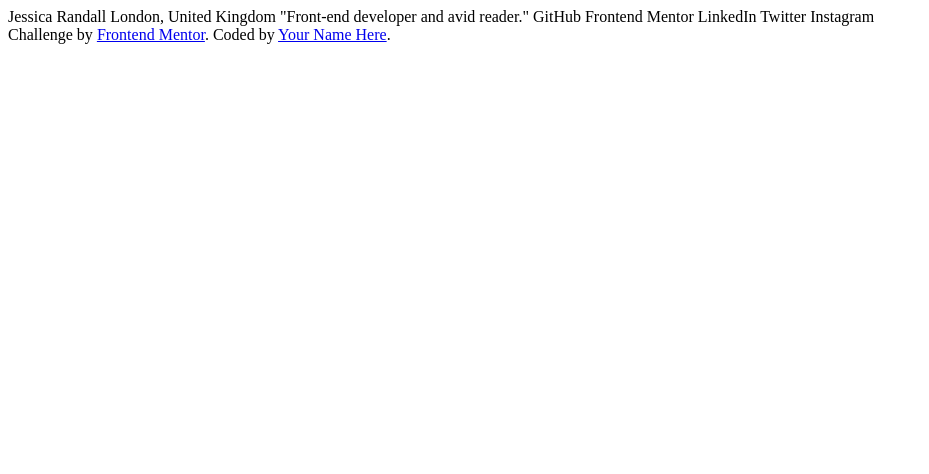
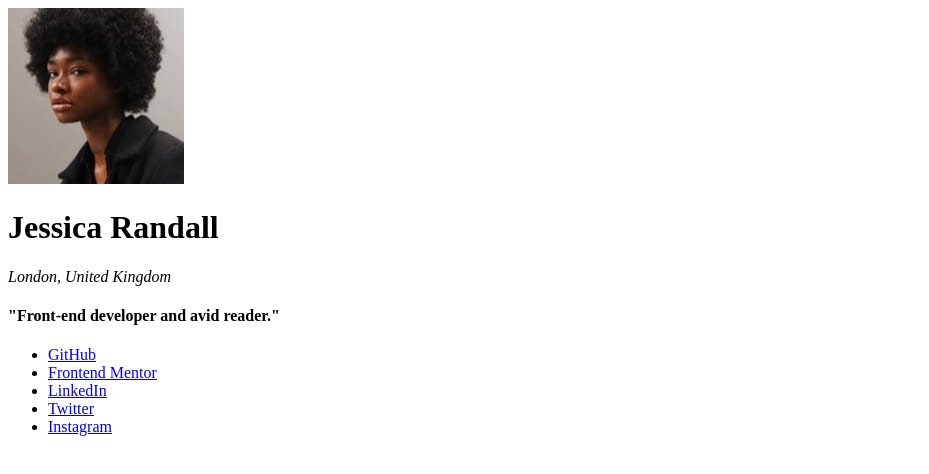
Before and after one commit to rfn16zn/social-links-profile, a plain HTML site: page index.html in a window 1280 px wide. Shown: the whole page, without its empty margins (0-929 px from the left). Drawn offline with Linux system fonts and the light colour scheme.

Commit message:
Add content

```diff
--- a/index.html
+++ b/index.html
@@ -8,20 +8,30 @@
   <title>Social links profile</title>
 </head>
 <body>
-
-  Jessica Randall
-  London, United Kingdom
-  "Front-end developer and avid reader."
-
-  GitHub
-  Frontend Mentor
-  LinkedIn
-  Twitter
-  Instagram
-
-  <div class="attribution">
-    Challenge by <a href="https://www.frontendmentor.io?ref=challenge" target="_blank">Frontend Mentor</a>.
-    Coded by <a href="#">Your Name Here</a>.
-  </div>
+  <main>
+    <img class="avatar" src="assets/images/avatar-jessica.jpeg" alt="Profile Picture">
+    <h1 class="name">Jessica Randall</h1>
+    <address class="location">London, United Kingdom</address>
+    <h4 class="profession">"Front-end developer and avid reader."</h4>
+    <nav class="social-links">
+      <ul class="social-links__list">
+        <li class="list__item">
+          <a href="#" class="link">GitHub</a>
+        </li>
+        <li class="list__item">
+          <a href="#" class="link">Frontend Mentor</a>
+        </li>
+        <li class="list__item">
+          <a href="#" class="link">LinkedIn</a>
+        </li>
+        <li class="list__item">
+          <a href="#" class="link">Twitter</a>
+        </li>
+        <li class="list__item">
+          <a href="#" class="link">Instagram</a>
+        </li>
+      </ul>
+    </nav>
+  </main>
 </body>
 </html>
```
